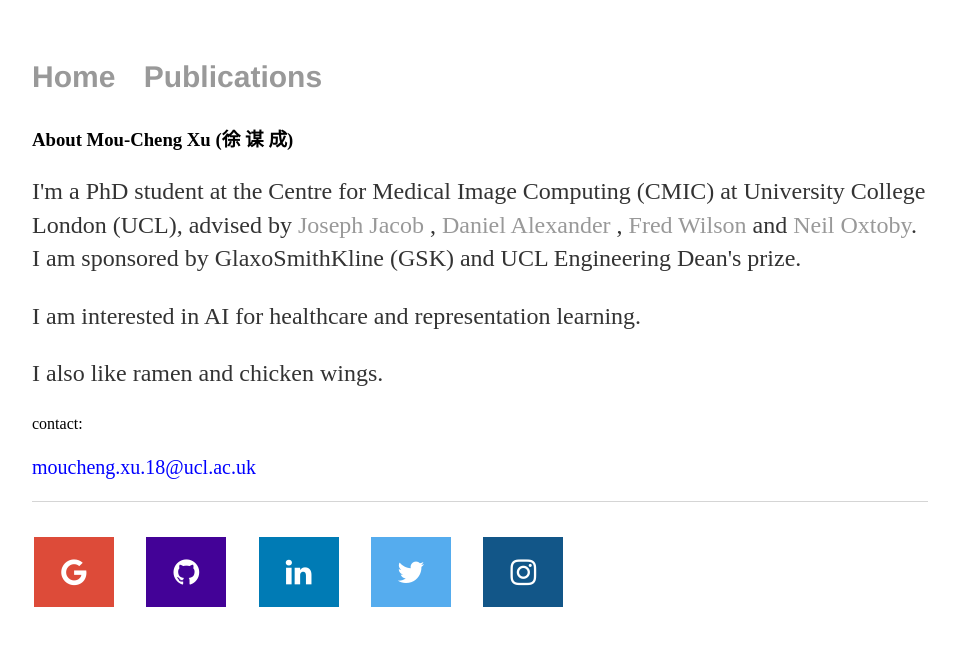
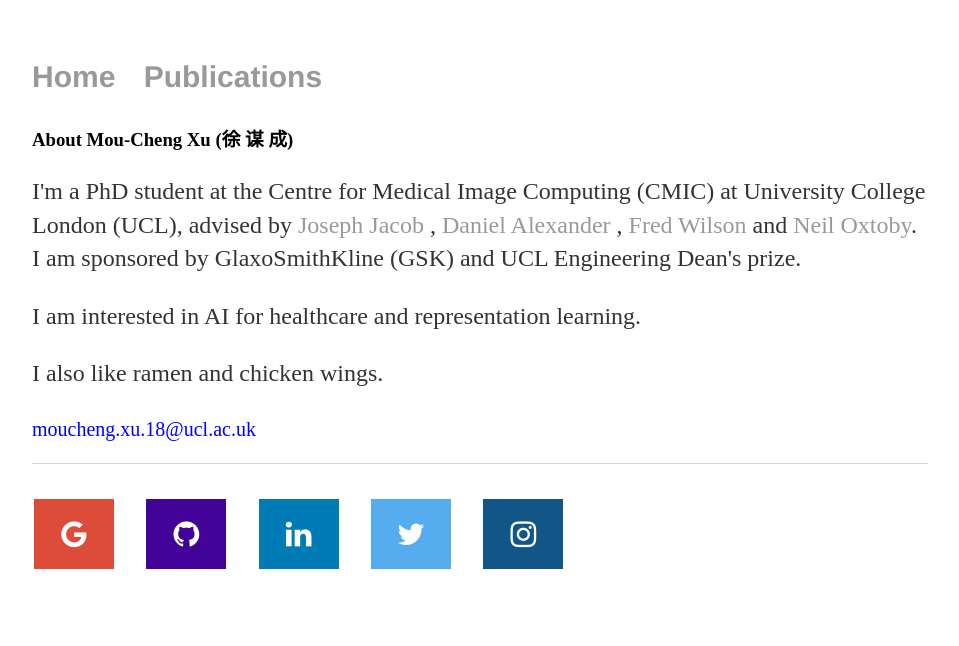
Before and after one commit to moucheng2017/mouchengxu.github.io, a Jekyll site: the page built from index.html, in a window 1280 px wide. Shown: the top 646 px of the page, without its empty margins (160-1119 px from the left). Built offline with Jekyll 4.4.1, drawn with Linux system fonts in a browser that asks for light colours.

Commit message:
Update index.html

```diff
--- a/index.html
+++ b/index.html
@@ -15,6 +15,6 @@
 	</p>
 	<p>I am interested in AI for healthcare and representation learning.</p>
 	<p>I also like ramen and chicken wings.</p>
-	contact: <p style="color:blue; font-size:20px">moucheng.xu.18@ucl.ac.uk</p>
+	<p style="color:blue; font-size:20px">moucheng.xu.18@ucl.ac.uk</p>
 <!-- 	<img src="gsk.png" alt="gsk logo" width="120" height="100" style="vertical-align:top; float:right"> -->
 </div><!-- /.blurb -->
```
